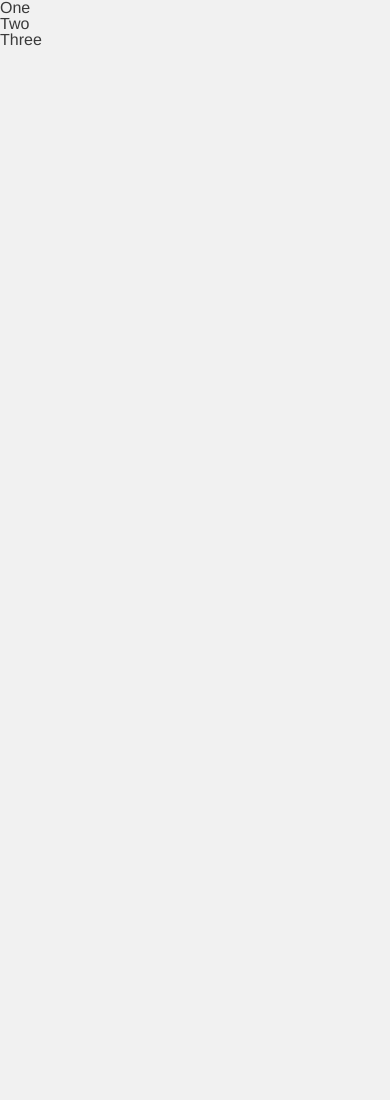
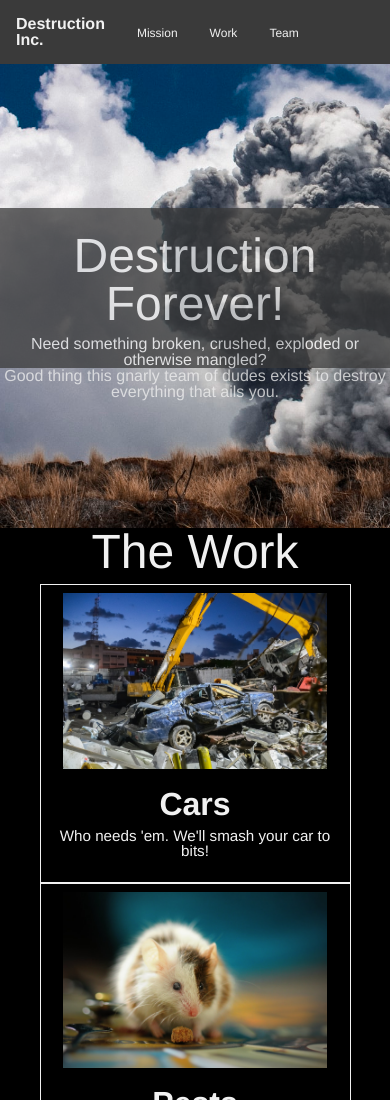
Before and after one commit to mattbeallpgh/Destruction-Inc, a plain HTML site: page index.html in a window 390 px wide. Shown: the top 1100 px of the page. Before the commit the page ends 844 px from the top, so only its background shows below. Drawn offline with Linux system fonts and the light colour scheme.

Commit message:
Add files via upload

```diff
--- a/css/styles.css
+++ b/css/styles.css
@@ -3,7 +3,16 @@
 html {
     font-family: Helvetica, Arial, sans-serif;
     font-size: 16px;
-    background-color: rgb(241, 241, 241);
+    background-color: black;
+}
+
+.mainPage {
+    position: relative;
+    top: 3rem;
+}
+
+.center {
+    text-align: center;
 }
 
 /* Header */
@@ -67,11 +76,124 @@ header .mobile {
         color:  rgb(241, 241, 241);
         font-size: .75rem;
     }
-
-.container {
-    display: flex;
-    color:rgb(58, 58, 58);
 }
 
 
+/* Mission Section */
+#mission {
+    height: 30rem;
+    display: flex;
+    background-size: cover;
+    background-repeat: no-repeat;
+    background-image: url(../resources/explode1.jfif);
 }
+
+.missionContainer {
+    max-width: 100%;
+    margin: 0 auto;
+}
+
+.missionStatement{
+    background-color: rgb(58, 58, 58);
+
+
+    height: 10rem;
+    margin: auto 0;
+    width: 100%;
+    color: rgb(241, 241, 241);
+    opacity: .75;
+}
+
+.missionStatement h1 {
+   margin-top: 1.5rem;
+    text-align: center;
+    font-size: 3rem;
+
+}
+
+.missionStatement h4 {
+    text-align: center;
+    font-size: 1rem;
+    padding-top: .5rem;
+}
+
+/* Work Section */
+
+.mainPage h1 {
+    font-size: 3rem;
+    text-align: center;
+    color:rgb(241, 241, 241);
+
+}
+
+#work,
+#work2,
+#work3 {
+    display: flex;
+    flex-wrap: wrap;
+    justify-content: space-between;
+    padding: .5rem 5%;
+    background-color: black
+
+}
+
+.job {
+    flex: 1;
+    padding: .5rem;
+    margin: 0px 1.25rem;
+    background-color: black;
+    border: .5px solid rgb(241, 241, 241);
+}
+
+.jobContainer {
+    width: 90%;
+    height: 65%;
+    margin: 0 auto;
+}
+
+.jcImage {
+    max-width: 100%;
+    margin: 0 auto;
+
+}
+
+.job .jobContent {
+    padding: 1rem 0;
+}
+
+#work h2,
+#work2 h2,
+#work3 h2 {
+    font-size: 2rem;
+    font-weight: bold;
+    color: rgb(241, 241, 241);
+}
+
+#work h3,
+#work2 h3,
+#work3 h3 {
+    font-size: .95rem;
+    text-align: center;
+    padding-top: .5rem;
+    color: rgb(241, 241, 241);
+}
+
+@media only screen and (max-width: 600px) {
+#work,
+#work2,
+#work3 {
+    flex-flow: column;
+}
+}
+
+/* Team Section */
+
+#team {
+    display: flex;
+    height: 30rem;
+    width: 90%;
+    margin: 0 auto;
+    background-size: cover;
+    background-repeat: no-repeat;
+    background-image: url(../resources/explode3.jfif);
+}
--- a/index.html
+++ b/index.html
@@ -4,42 +4,130 @@
     <title> Destruction Inc </title>
     <link href="css/reset.css" rel="stylesheet" type="text/css">
     <link href="css/styles.css" rel="stylesheet" type="text/css">
+    <meta charset="UTF-8">
 </head>
 <body>
 <!-- Header -->
-<!-- <header>
+<header>
     <div class="headerContent">
         <a href="index.html" class="topLogo">Destruction Inc.</a>
     <nav class="desktop">
         <ul>
         <li><a href="#mission">The Mission</a></li>
-        <li><a href="#work">The Work</a></li>
+        <li><a href="#worklink">The Work</a></li>
         <li><a href="#team">The Team</a></li>
         </ul>
     </nav>
     <nav class="mobile">
         <ul>
         <li><a href="#mission">Mission</a></li>
-        <li><a href="#work">Work</a></li>
+        <li><a href="#worklink">Work</a></li>
         <li><a href="#team">Team</a></li>
         </ul>
     </nav>
     </div>
-</header> -->
+</header>
+<!-- Main -->
+<div class="mainPage">
+  <!--Mission Section-->
+  <div id="mission" class="missionContainer">
+    <div class="missionStatement">
+        <h1>Destruction Forever!</h1>
+        <h4>Need something broken, crushed, exploded or otherwise mangled? <br> Good thing this gnarly team of dudes exists to destroy everything that ails you.</h4>
+    </div>
+  </div>
 
-    <div class="container">
-        <ul>
-            <li>One</li>
-            <li>Two</li>
-            <li>Three</li>
-        </ul>
+  <!-- Work Section -->
+  <h1 id="worklink">The Work</h1>
+  <div id="work">
+      <div class="job">
+        <div class="center">
+        <div class="jobContainer">
+            <img class="jcImage" src="resources/car.jfif"/>
+        </div>
+        <div class="jobContent">
+            <h2>Cars</h2>
+            <h3>Who needs 'em. We'll smash your car to bits!</h3>
+        </div>
+        </div>
+      </div>
 
+  <div class="job">
+    <div class="center">
+    <div class="jobContainer">
+        <img class="jcImage"src="resources/pest.jfif"/>
+    </div>
+    <div class="jobContent">
+        <h2>Pests</h2>
+        <h3>We'll claim them as pets. Pest destroyed!</h3>
+    </div>
+    </div>
+  </div>
+  </div>
+<div id="work2">
+  <div class="job">
+    <div class="center">
+    <div class="jobContainer">
+        <img class="jcImage" src="./resources/legos.jfif">
+    </div>
+    <div class="jobContent">
+        <h2>Lego Houses</h2>
+        <h3>We can crush these like an angry toddler!</h3>
+    </div>
+    </div>
+  </div>
+
+  <div class="job">
+    <div class="center">
+    <div class="jobContainer">
+        <img class="jcImage" src="resources/paperwork.jfif">
+    </div>
+    <div class="jobContent">
+        <h2>Paperwork</h2>
+        <h3>Shredding it since day one, baby!</h3>
+    </div>
+    </div>
+  </div>
+</div>
+
+<div id="work3">
+    <div class="job">
+      <div class="center">
+      <div class="jobContainer">
+          <img class="jcImage" src="./resources/oranges.jfif"/>
+      </div>
+      <div class="jobContent">
+          <h2>Oranges</h2>
+          <h3>Don't want 'em? We eat these like candy.</h3>
+      </div>
+      </div>
     </div>
 
-<!-- Main -->
+    <div class="job">
+        <div class="center">
+        <div class="jobContainer">
+            <img class="jcImage" src="./resources/sadness.avif"/>
+        </div>
+        <div class="jobContent">
+            <h2>Sadness</h2>
+            <h3>Sadness destruction, Ted's specialty.</h3>
+        </div>
+        </div>
+      </div>
+</div>
+
+ <!-- Team Section -->
+ <div id="team">
+
+   <p>asdfasdfasdf</p>
 
 
 
 
+ </div>
+
+
+
+</div>
 </body>
 </html>
```
Also changed, not shown: css/reset.css (line endings or trailing spaces), resources/sadness.avif (added).
